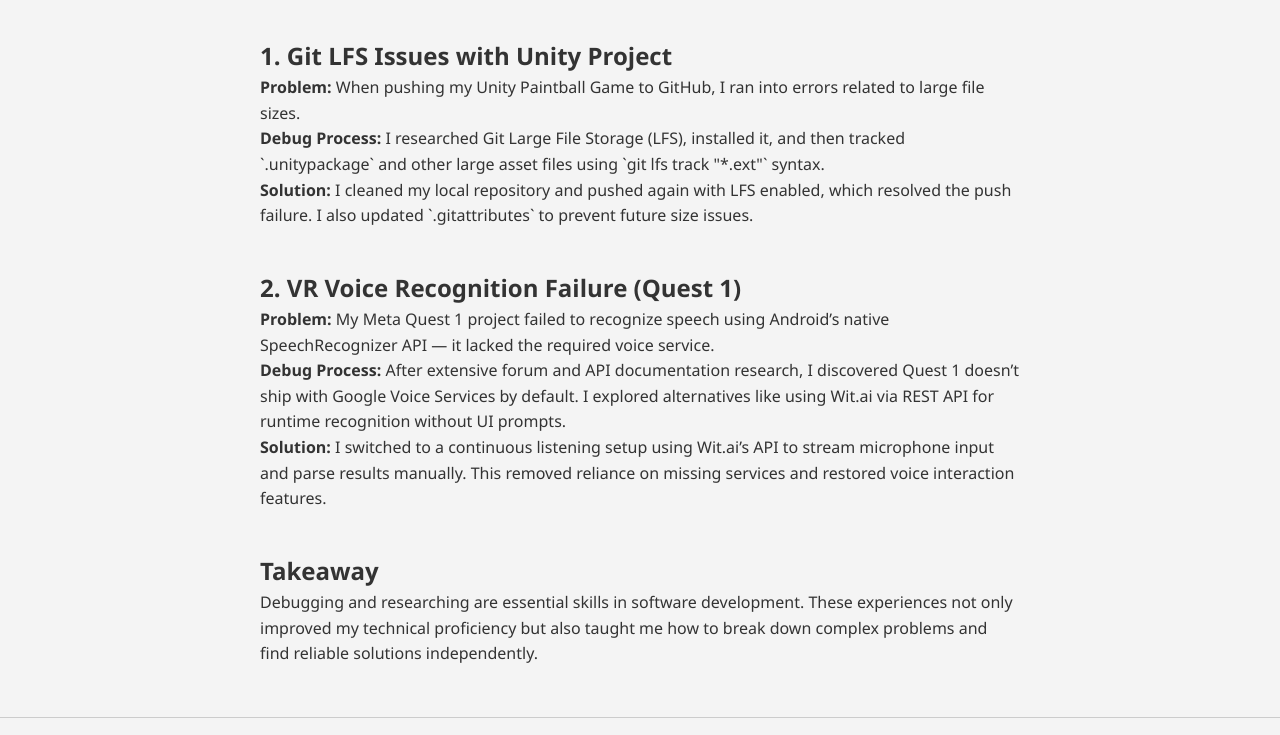
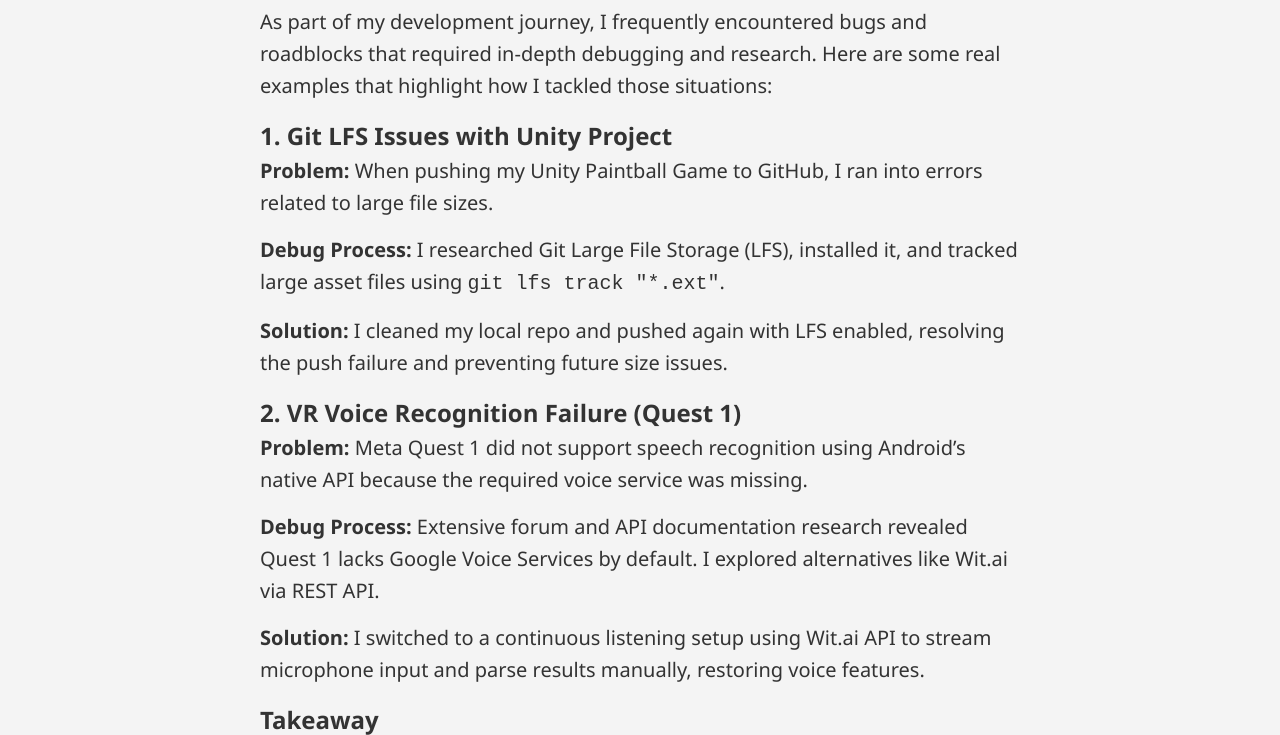
Before and after one commit to BobbyCorey/My-Portfolio-of-Programming-Work, a plain HTML site: page webresearch.html in a window 1280 px wide. Shown: the part 230-965 px from the top of the page. Drawn offline with Linux system fonts and the light colour scheme.

Commit message:
Still fixing web research page

```diff
--- a/webresearch.html
+++ b/webresearch.html
@@ -2,7 +2,7 @@
 <html lang="en" xmlns="http://www.w3.org/1999/xhtml">
 <head>
     <meta charset="utf-8" />
-    <meta name="viewport" content="width=device-width, initial-scale=1">
+    <meta name="viewport" content="width=device-width, initial-scale=1" />
     <title>Debugging & Research - Bobby Corey Portfolio</title>
     <link rel="stylesheet" href="style.css" />
 </head>
@@ -19,32 +19,30 @@
         </nav>
     </header>
 
-    <main style="max-width: 800px; margin: 50px auto; padding: 0 20px;">
-        <h1 style="text-align: center;">Debugging & Web Research</h1>
+    <main>
+        <section class="about-me intro">
+            <div class="intro-text" style="max-width: 800px; margin: 0 auto; padding: 20px;">
+                <h1>Debugging & Web Research</h1>
                 <p>
                     As part of my development journey, I frequently encountered bugs and roadblocks that required in-depth debugging and research.
-            Here are a couple of real examples that highlight how I tackled those situations:
+                    Here are some real examples that highlight how I tackled those situations:
                 </p>
 
-        <section style="margin-top: 40px;">
                 <h2>1. Git LFS Issues with Unity Project</h2>
                 <p><strong>Problem:</strong> When pushing my Unity Paintball Game to GitHub, I ran into errors related to large file sizes.</p>
-            <p><strong>Debug Process:</strong> I researched Git Large File Storage (LFS), installed it, and then tracked `.unitypackage` and other large asset files using `git lfs track "*.ext"` syntax.</p>
-            <p><strong>Solution:</strong> I cleaned my local repository and pushed again with LFS enabled, which resolved the push failure. I also updated `.gitattributes` to prevent future size issues.</p>
-        </section>
+                <p><strong>Debug Process:</strong> I researched Git Large File Storage (LFS), installed it, and tracked large asset files using <code>git lfs track "*.ext"</code>.</p>
+                <p><strong>Solution:</strong> I cleaned my local repo and pushed again with LFS enabled, resolving the push failure and preventing future size issues.</p>
 
-        <section style="margin-top: 40px;">
                 <h2>2. VR Voice Recognition Failure (Quest 1)</h2>
-            <p><strong>Problem:</strong> My Meta Quest 1 project failed to recognize speech using Android’s native SpeechRecognizer API — it lacked the required voice service.</p>
-            <p><strong>Debug Process:</strong> After extensive forum and API documentation research, I discovered Quest 1 doesn’t ship with Google Voice Services by default. I explored alternatives like using Wit.ai via REST API for runtime recognition without UI prompts.</p>
-            <p><strong>Solution:</strong> I switched to a continuous listening setup using Wit.ai’s API to stream microphone input and parse results manually. This removed reliance on missing services and restored voice interaction features.</p>
-        </section>
+                <p><strong>Problem:</strong> Meta Quest 1 did not support speech recognition using Android’s native API because the required voice service was missing.</p>
+                <p><strong>Debug Process:</strong> Extensive forum and API documentation research revealed Quest 1 lacks Google Voice Services by default. I explored alternatives like Wit.ai via REST API.</p>
+                <p><strong>Solution:</strong> I switched to a continuous listening setup using Wit.ai API to stream microphone input and parse results manually, restoring voice features.</p>
 
-        <section style="margin-top: 40px;">
                 <h2>Takeaway</h2>
                 <p>
-                Debugging and researching are essential skills in software development. These experiences not only improved my technical proficiency but also taught me how to break down complex problems and find reliable solutions independently.
+                    Debugging and researching are essential skills in software development. These experiences enhanced my technical proficiency and taught me to break down complex problems and find reliable solutions independently.
                 </p>
+            </div>
         </section>
     </main>
 
```
Lines whose indentation alone changed are shown as unchanged.
